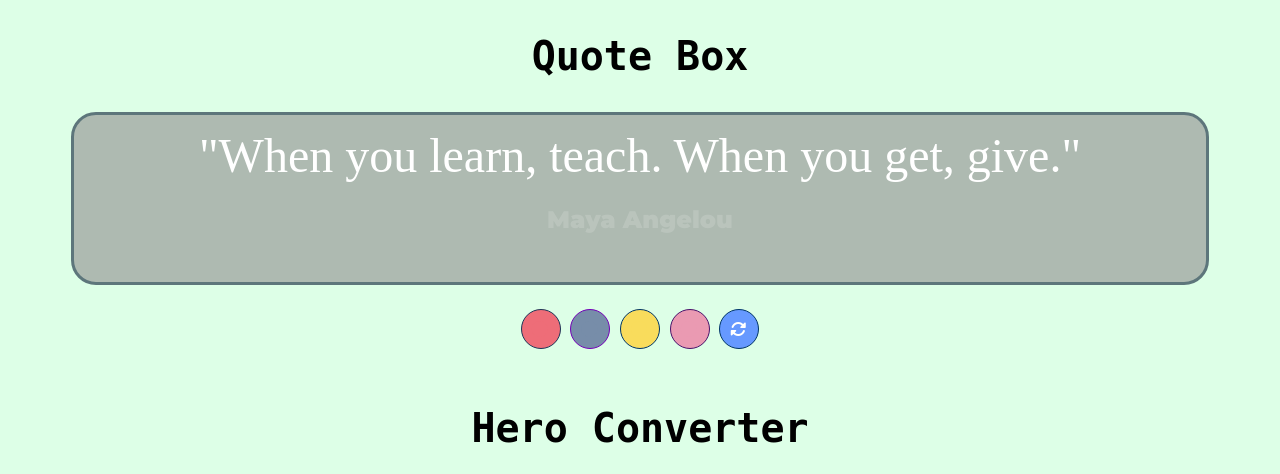
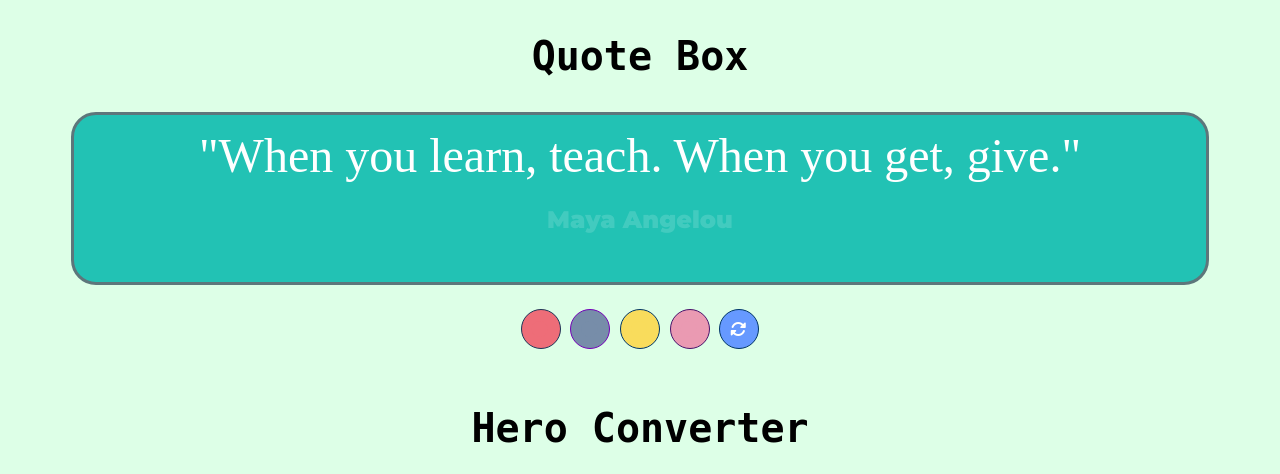
Before and after one commit to danialcodes/CSE391, a PHP site: page / in a window 1280 px wide. Shown: the part 72-546 px from the top of the page. Run offline with PHP 8.4, Linux system fonts and the light colour scheme; some libraries are stand-ins or nearby versions; some web fonts are replaced.

Commit message:
Assignment 2

```diff
--- a/Assignments/Assignment 2/script.js
+++ b/Assignments/Assignment 2/script.js
@@ -24,7 +24,7 @@ function fetchQuote() {
     document.getElementById("quote_text").innerHTML = '"' + quotes[random_quote] + '"';
     document.getElementById("quote_author").innerHTML = quotes_author[random_quote];
 
-    document.getElementById("quotes").style.backgroundColor = "#aebab1";
+    document.getElementById("quotes").style.backgroundColor = "#22c2b4";
     document.getElementById("quotes").style.borderColor = "#5d767b";
     document.getElementById("quote_text").style.color = "#fff";
     document.getElementById("quote_author").style.color = "#fff";
--- a/Assignments/Assignment 2/styles.css
+++ b/Assignments/Assignment 2/styles.css
@@ -100,7 +100,7 @@ input{
 .quotes{
     display:block;
     clear:both;
-    background-color:#A4E5E0;
+    background-color:#22c2b4;
     margin-left: 5%;
     margin-right: 5%;
     border-radius: 25px;
```
Also changed, not shown: Assignments/Assignment 2/README.md (deleted), Assignments/Assignment 2/img/bracu.png (deleted).
